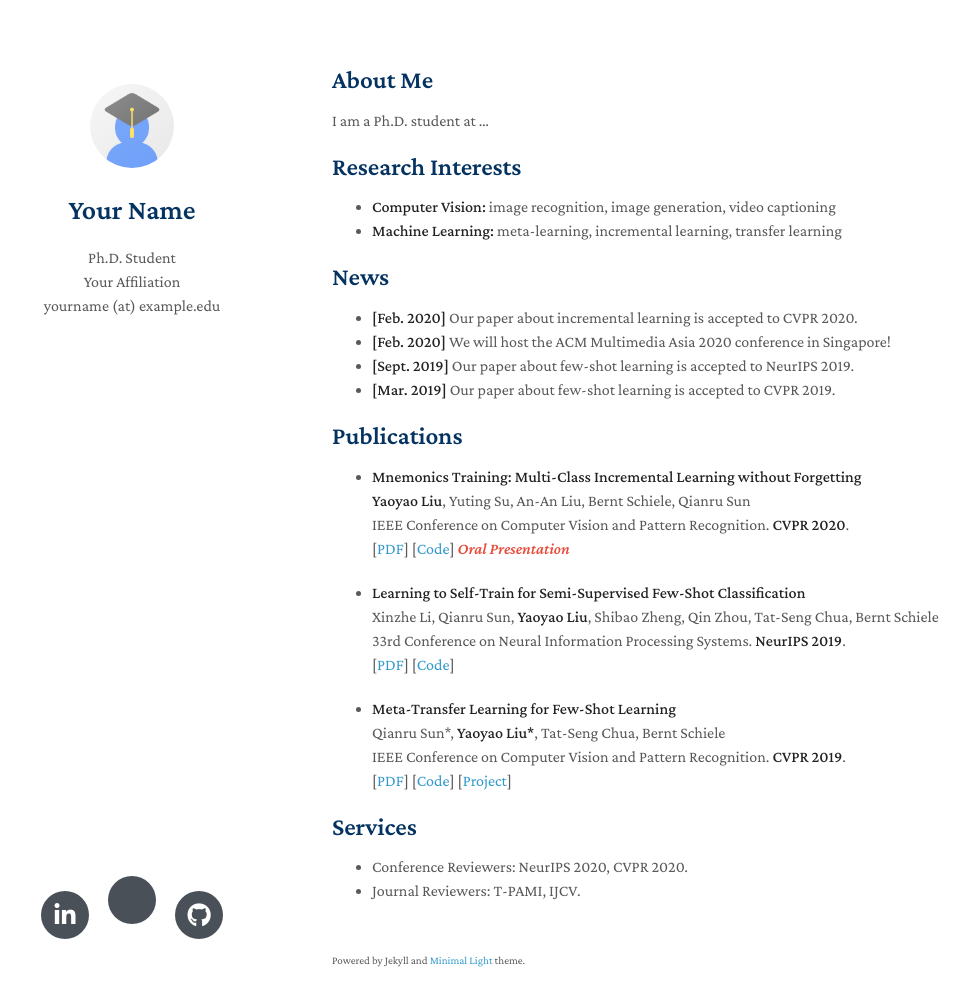
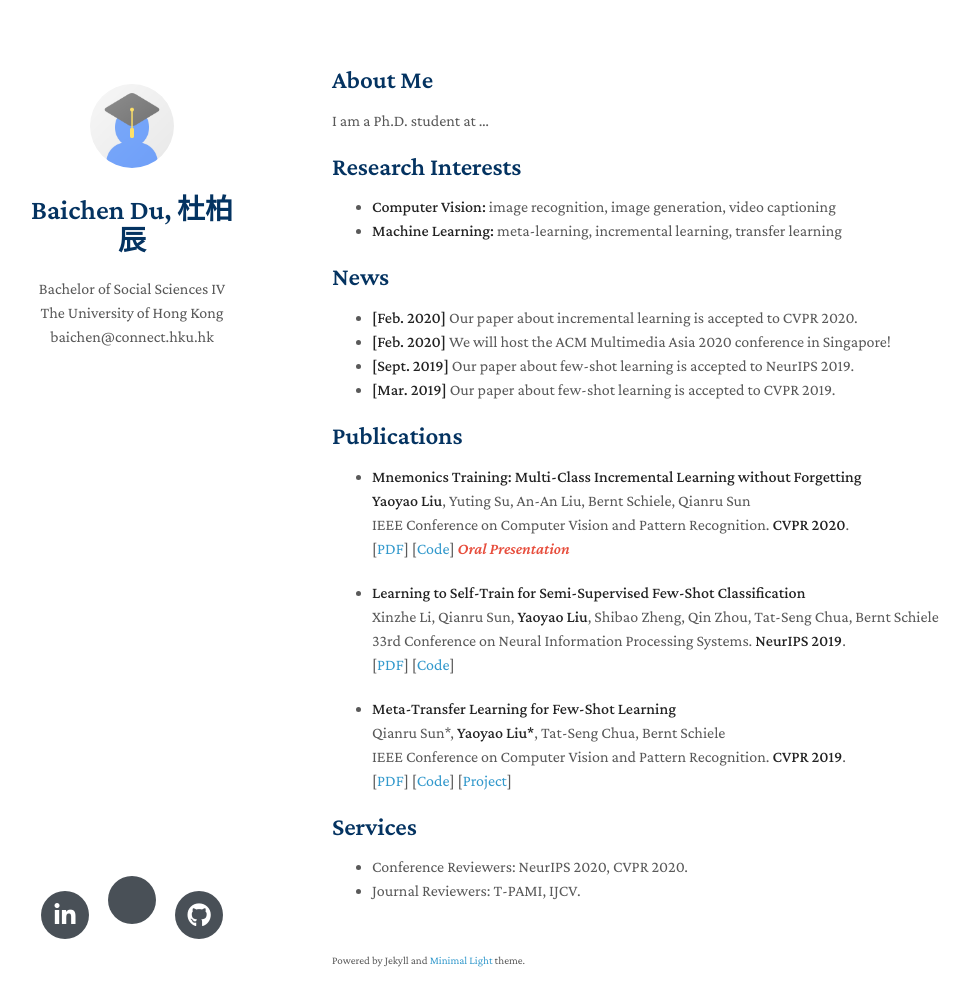
Before and after one commit to AlbertBaichenDu/AlbertBaichenDu.github.io, a Jekyll site: the page built from index.md, in a window 1280 px wide and 1041 px high. Shown: the top 1006 px of the window, without its empty margins (138-1108 px from the left). Built offline with Jekyll 4.4.1, drawn with Linux system fonts in a browser that asks for light colours; nearby versions of some CDN libraries; a style sheet for code colours, icons or effects is not loaded; our own code applies the rules of GitHub Pages for plain Markdown files.

Commit message:
Update _config.yml

```diff
--- a/_config.yml
+++ b/_config.yml
@@ -1,7 +1,7 @@
-title: Your Name
-position: Ph.D. Student
-affiliation: Your Affiliation
-email: yourname (at) example.edu
+title: Baichen Du, 杜柏辰
+position: Bachelor of Social Sciences IV
+affiliation: The University of Hong Kong
+email: baichen@connect.hku.hk
 keywords: minimal academic
 google_scholar: https://scholar.google.com/
 github_link: https://github.com/yaoyao-liu/minimal-light
```
